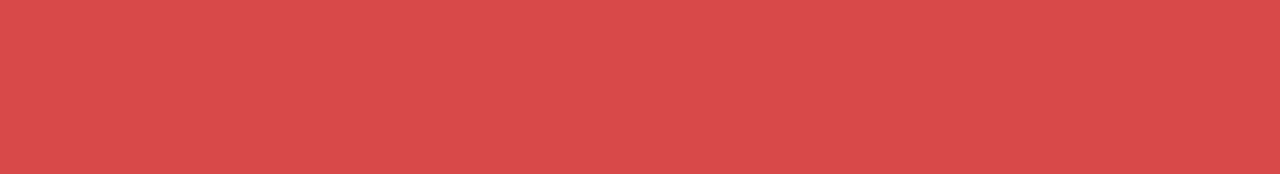
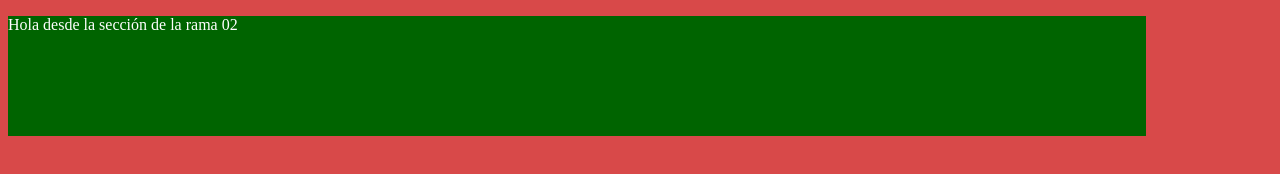
Before and after one commit to edbarrientos10/ramas_sesion, a plain HTML site: page index.html in a window 1280 px wide. Drawn offline with Linux system fonts and the light colour scheme.

Commit message:
added section

```diff
--- a/index.html
+++ b/index.html
@@ -7,6 +7,8 @@
     <link rel="stylesheet" href="styles.css">
 </head>
 <body>
-
+    <section>
+        <p>Hola desde la sección de la rama 02</p>
+    </section>
 </body>
 </html>
--- a/styles.css
+++ b/styles.css
@@ -1,3 +1,10 @@
 body {
     background-color: rgb(216, 73, 73);
 }
+
+section {
+    background-color: darkgreen;
+    width: 90%;
+    height: 120px;
+    color: white;
+}
```
